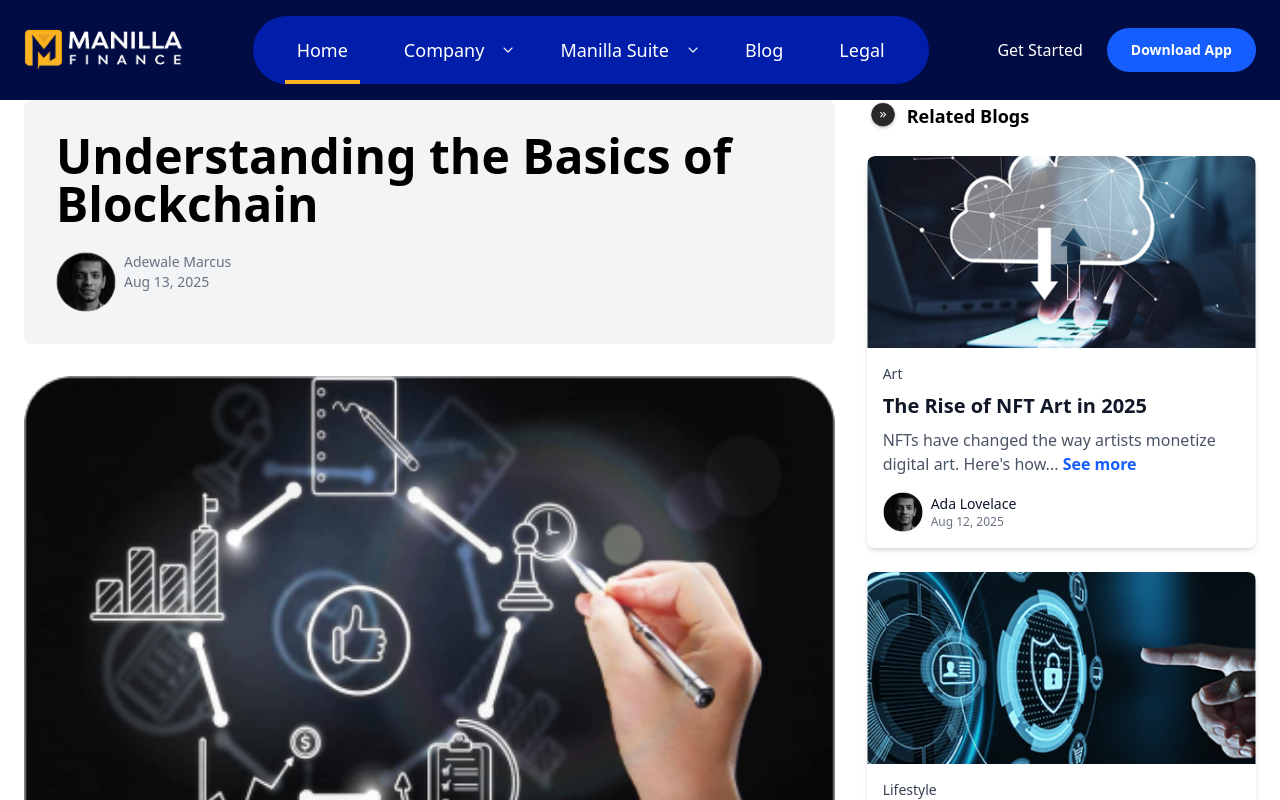
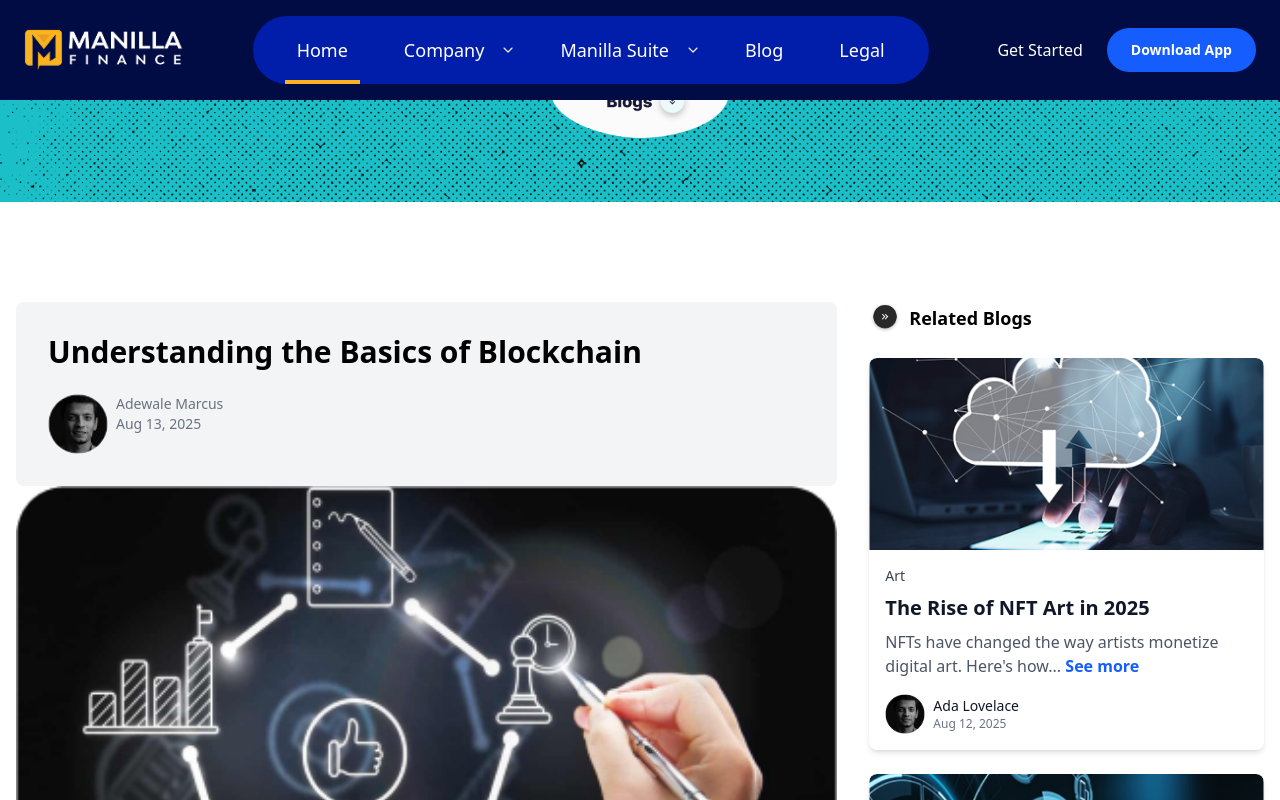
Before and after one commit to 246marcus/manilla, a Next.js app: page /blog/basics-of-blockchain-1 in a window 1280 px wide. Shown: the top 800 px of the page. Built offline with nearby package versions, Linux system fonts and the light colour scheme.

Commit message:
17 commit

```diff
--- a/src/app/blog/[slug]/page.tsx
+++ b/src/app/blog/[slug]/page.tsx
@@ -5,6 +5,8 @@ import React from "react";
 import { blogs } from "@/types";
 import Image from "next/image";
 import BlogCard from "@/app/blog/components/BlogCard";
+import Link from "next/link";
+import { ChevronLeft, ChevronRight } from "lucide-react";
 
 export default function BlogDetailPage() {
   const params = useParams();
@@ -20,13 +22,34 @@ export default function BlogDetailPage() {
 
   return (
     <main>
-      <section></section>
-      <section className="max-w-7xl mx-auto px-6 py-16 mt-9 grid grid-cols-1 lg:grid-cols-3 gap-8">
+      <section
+        className="bg-[#1ABFC8] py-16"
+        style={{
+          backgroundImage: "url('/images/blogbackground.png')", // replace with your overlay
+          backgroundSize: "cover",
+          backgroundPosition: "center",
+          backgroundRepeat: "no-repeat",
+        }}
+      >
+        {" "}
+        <div className="max-w-6xl mx-auto px-6 text-center">
+          {/* Top Blog Banner Image */}
+          <Image
+            src="/icons/blogicon.png"
+            alt="Blog Top"
+            width={180}
+            height={200}
+            className="mx-auto object-contain"
+          />
+        </div>
+      </section>
+
+      <section className="max-w-7xl mx-auto px-4 py-16 mt-9 grid grid-cols-1 lg:grid-cols-3 gap-8">
         {/* Left: Main Blog Content */}
-        <div className="lg:col-span-2 flex flex-col gap-8 mx-auto">
+        <div className="lg:col-span-2 flex flex-col gap- mx-auto">
           {/* First Grid: Title + Author */}
           <div className="bg-gray-100 p-8 rounded-lg lg:text-left">
-            <h1 className="text-5xl font-bold mb-6">{blog.title}</h1>
+            <h1 className="text-3xl font-bold mb-6">{blog.title}</h1>
             <div className="flex lg:justify-start gap-2 mt-4">
               <Image
                 src={blog.authorImage}
--- a/src/app/blog/page.tsx
+++ b/src/app/blog/page.tsx
@@ -26,8 +26,8 @@ export default function BlogPage() {
           <Image
             src="/icons/blogicon.png"
             alt="Blog Top"
-            width={250}
-            height={250}
+            width={180}
+            height={200}
             className="mx-auto object-contain"
           />
 
@@ -63,9 +63,9 @@ export default function BlogPage() {
                 <Image
                   src="/images/bloglittleimage.png"
                   alt="Overlay Decoration"
-                  width={160} // scaled overlay proportionally
-                  height={120} // scaled overlay proportionally
-                  className="absolute top-[63%] left-0 rounded-lg cursor-pointer"
+                  width={140} // base size for small screens
+                  height={120}
+                  className="absolute top-[63%] left-0 rounded-lg cursor-pointer w-[140px] h-[60px] md:w-[170px] md:h-[70px] lg:w-[170px] lg:h[100px]"
                 />
               </Link>
             </div>
```
